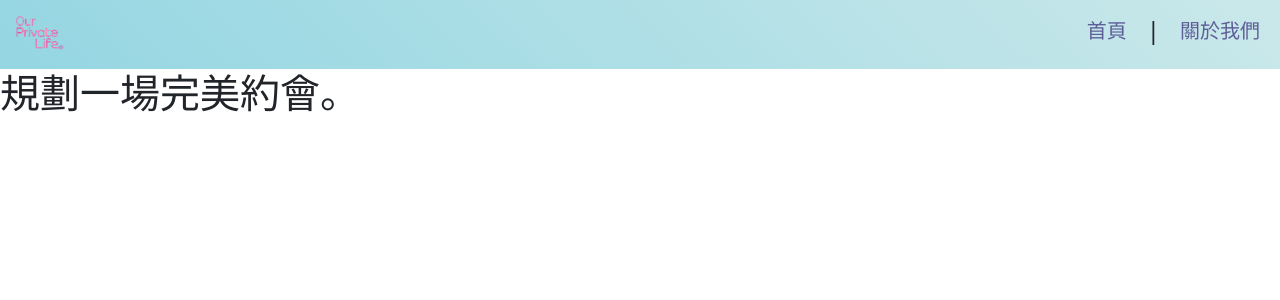
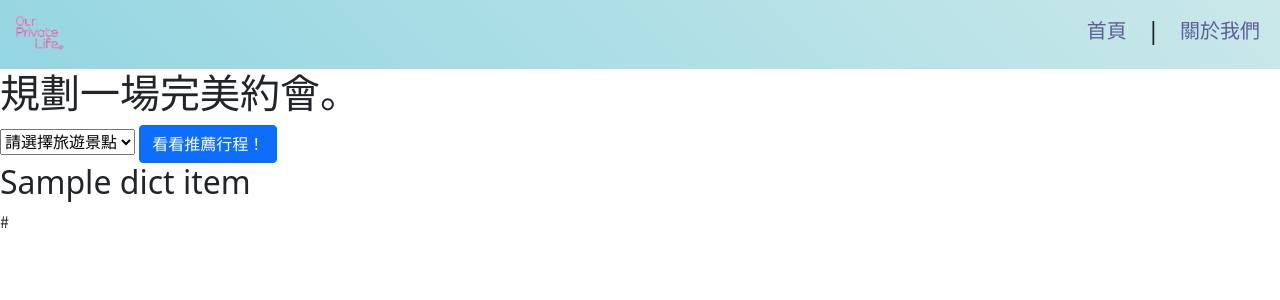
Before and after one commit to zhaungsont/Our-Private-Life, a Flask app: template templates/dating.html in a window 1280 px wide. Shown: the top 300 px of the page. Run offline with Flask 2, Linux system fonts and the light colour scheme; the template is opened without the code that fills it: most values are stand-ins (such as "Sample title", 1, 10 or a date in 2020); parts of the project's set-up code (start-up, migrations or seed data) failed here and were passed over; some web fonts are replaced.

Commit message:
build dating destination recommendations system

```diff
--- a/app.py
+++ b/app.py
@@ -1,4 +1,5 @@
 from crypt import methods
+from os import lchflags
 from flask import Flask, render_template, request
 
 import urllib.request as req
@@ -27,7 +28,44 @@ def home():
 
 @app.route('/dating')
 def dating():
+
     return render_template('dating.html')
+
+@app.route('/dating/step1', methods=['POST'])
+def dating_results():
+    location = request.form.get('location')
+    if location == 'taipei':
+        # 爬台北景點
+        print('爬台北景點')
+    elif location == 'taichung':
+        # 爬台中景點
+        print('爬台中景點')
+    elif location == 'kaohsiung':
+        # 爬高雄景點
+        print('爬高雄景點')
+
+    # 假設下列是爬到的資訊
+    dummy_results = [{
+        'title': '2022 台北約會地點》十大浪漫約會行程，讓你戀情急速加溫',
+        'url': 'https://www.klook.com/zh-TW/blog/couple-dating-attractions-taipei-taiwan/'
+    }, {
+        'title': '2022週末放假玩台北景點|超過50個景點，一日遊行程,親子景點.景觀餐廳.浪漫夜景~超好玩!',
+        'url': 'https://fullfenblog.tw/taipei-lazy-bag/'
+    }, {
+        'title': '台北10 大浪漫活動- 台北最受歡迎的浪漫活動 - Hotels.com',
+        'url': 'https://tw.hotels.com/go/taiwan/tw-best-taipei-couples-things-to-do'
+    }, {
+        'title': '2022台北約會攻略！情侶約會免煩惱，3大浪漫提案為感情增溫！',
+        'url': 'https://blog.myfunnow.com/blog/673'
+    }, {
+        'title': '2022 台北約會景點推薦：情侶約會必去的浪漫夜景＆咖啡廳＆活動清單',
+        'url': 'https://blog.pinkoi.com/tw/food-travel/74qrfhjt/'
+    }]
+
+    # for dict_item in dummy_results:
+    #     print(dict_item[])
+
+    return render_template('dating.html', results=dummy_results, loc=location)
 
 @app.route('/gifting')
 def gifting():
--- a/templates/dating.html
+++ b/templates/dating.html
@@ -2,6 +2,59 @@
 
 {% block body %}
 
-<h1>規劃一場完美約會。</h1>
+<section id="dating">
+    <h1>規劃一場完美約會。</h1>
+        <form onsubmit="handleSubmit()" id="locForm" action="dating/step1" method="post">
+            <div class="dating-wrapper">
+            <select required name="location" id="location">
+                <option disabled selected>請選擇旅遊景點</option>
+                <option value="taipei">台北</option>
+                <option value="taichung">台中</option>
+                <option value="kaohsiung">高雄</option>
+            </select>
+            <button id="submit" type="submit" class="btn btn-primary">看看推薦行程！</button>
 
+        </form>
+
+            {% if results %}
+                {% for dict_item in results  %}
+                    <h2>{{dict_item['title']}}</h2>
+                    <p>{{dict_item['url']}}</p>
+                {% endfor %}
+            {% endif %}
+
+</section>
+
+<script>
+    // document.getElementById("locForm").addEventListener("click", function(event){
+    //     let selected = document.getElementById('location');
+    //     if (selected.value == '請選擇旅遊景點'){
+    //         event.preventDefault()
+    //         alert('請選擇一項景點！')
+    //     } else {
+    //         alert('success');
+    //     }
+
+    // });
+
+    function handleSubmit(e){
+        let selected = document.getElementById('location');
+        if (selected.value == '請選擇旅遊景點'){
+            event.preventDefault()
+            alert('請選擇一項景點！')
+        }
+    }
+
+    // document.getElementById("submit").addEventListener("click", function(event){
+    //     let form = document.forms[0];
+    //     let selected = form.querySelector('select');
+    //     if (selected.value == '請選擇旅遊景點'){
+    //         form.preventDefault();
+    //         alert('請選擇一項景點！');
+    //     } else {
+    //         alert(selected.value);
+    //     }
+    // });
+
+</script>
 {% endblock %}
```
